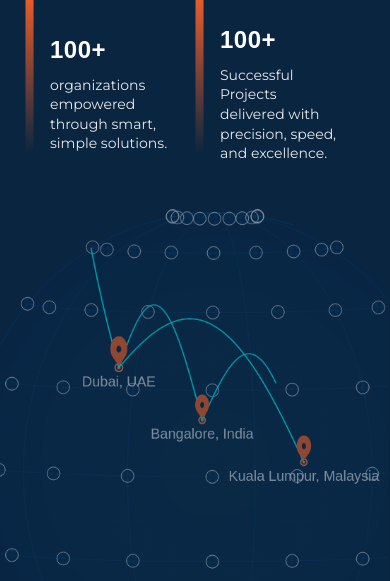
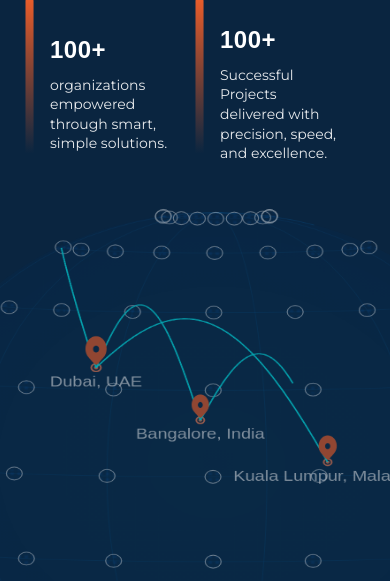
Before and after one commit to IshaSinghVatsa/simplify3x_website, a plain HTML site: page index.html in a window 390 px wide. Shown: the part 5770-6351 px from the top of the page. Drawn offline with nearby package versions, Linux system fonts and the light colour scheme; some packages are replaced by stand-ins of ours; no server answers; a script that the page names is missing; a web font is replaced by a local one.

Commit message:
new globe changes added

```diff
--- a/css/style.css
+++ b/css/style.css
@@ -4282,7 +4282,7 @@ body::-webkit-scrollbar {
   #globe {
     /* max-width: 300px; */
     height: 300px;
-    margin-left: -17% !important;
+    margin-left: -35% !important;
   }
 
   .footer {
--- a/index.html
+++ b/index.html
@@ -1181,7 +1181,7 @@
                 canvas.height = height * 1.4;
                 canvas.width = width * 1.7;
               }
-              canvas.style.width = (width * 1.2) + "px";
+              canvas.style.width = !mobile ? width + "px" : (width * 1.5) + "px";
               canvas.style.height = height + "px";
               context.scale(2, 2);
 
```
